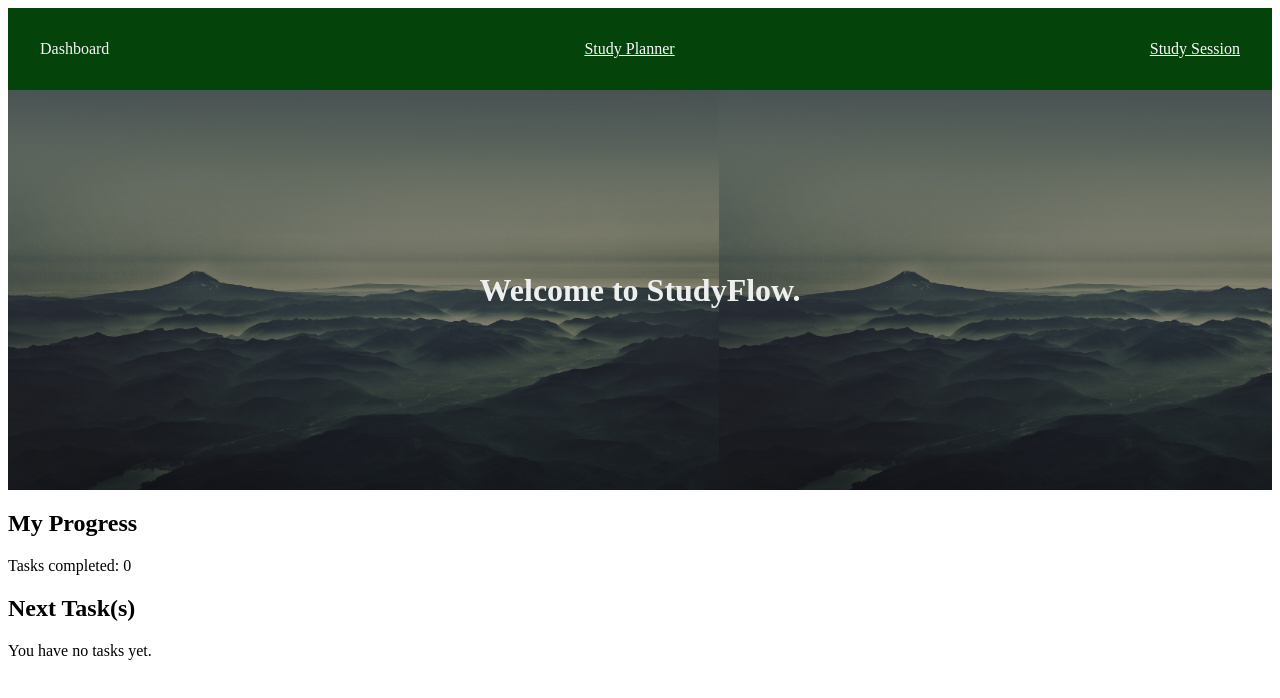
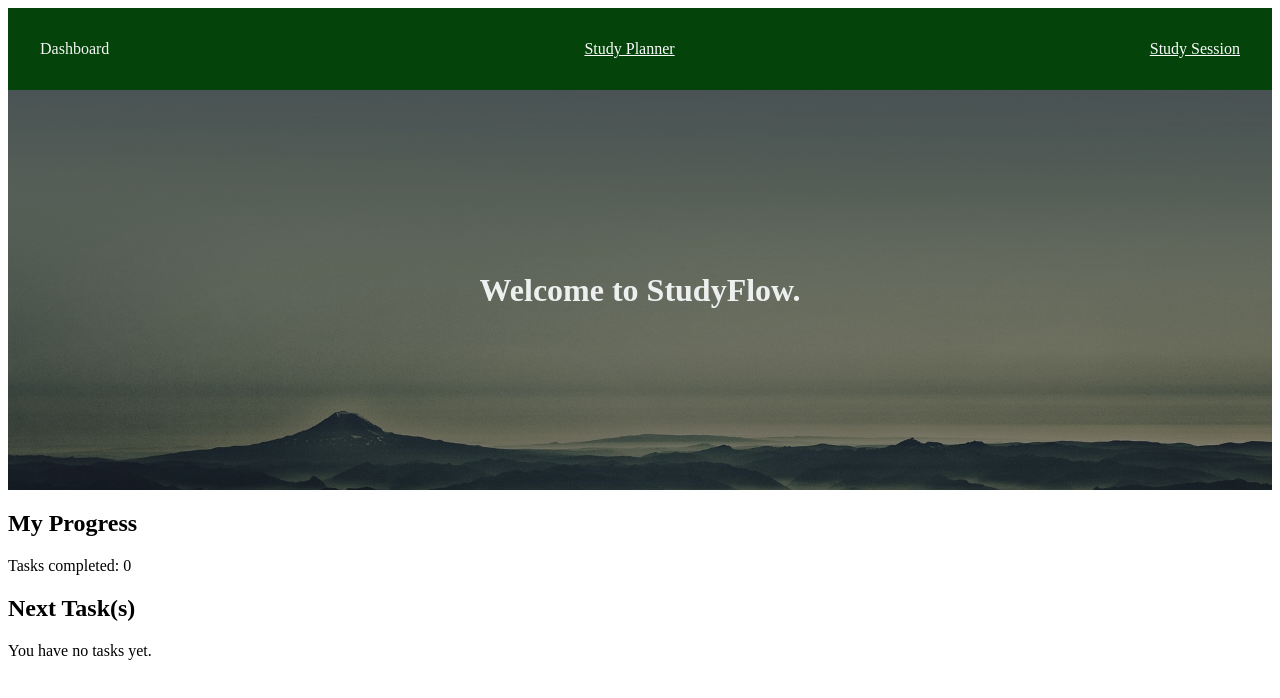
Before and after one commit to namenottaken67-byte/StudyFlow, a plain HTML site: page index.html in a window 1280 px wide. Drawn offline with Linux system fonts and the light colour scheme.

Commit message:
Add files via upload

```diff
--- a/index.html
+++ b/index.html
@@ -18,7 +18,7 @@
         .hero {
             height: 50vh;
             background-image: linear-gradient(rgba(81, 77, 77, 0.5), rgba(3, 3, 3, 0.5)), url('background2.jpg');
-            background-size: contain;
+            background-size: cover;
             background-color: #f8f6f600;
             display: flex;
             flex-direction: column;
```
Also changed, not shown: StudyPlanner.html (+1 -1 lines), StudySession.html (+1 -1 lines).
